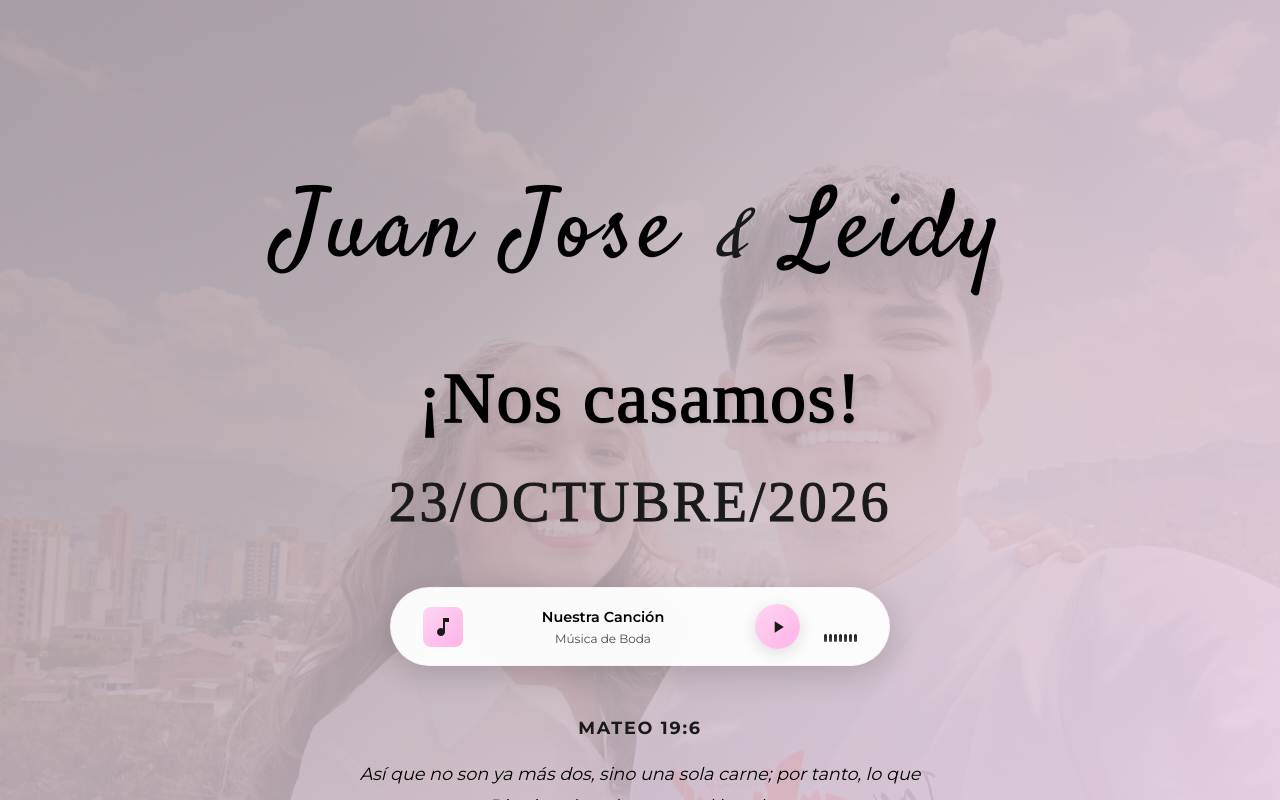
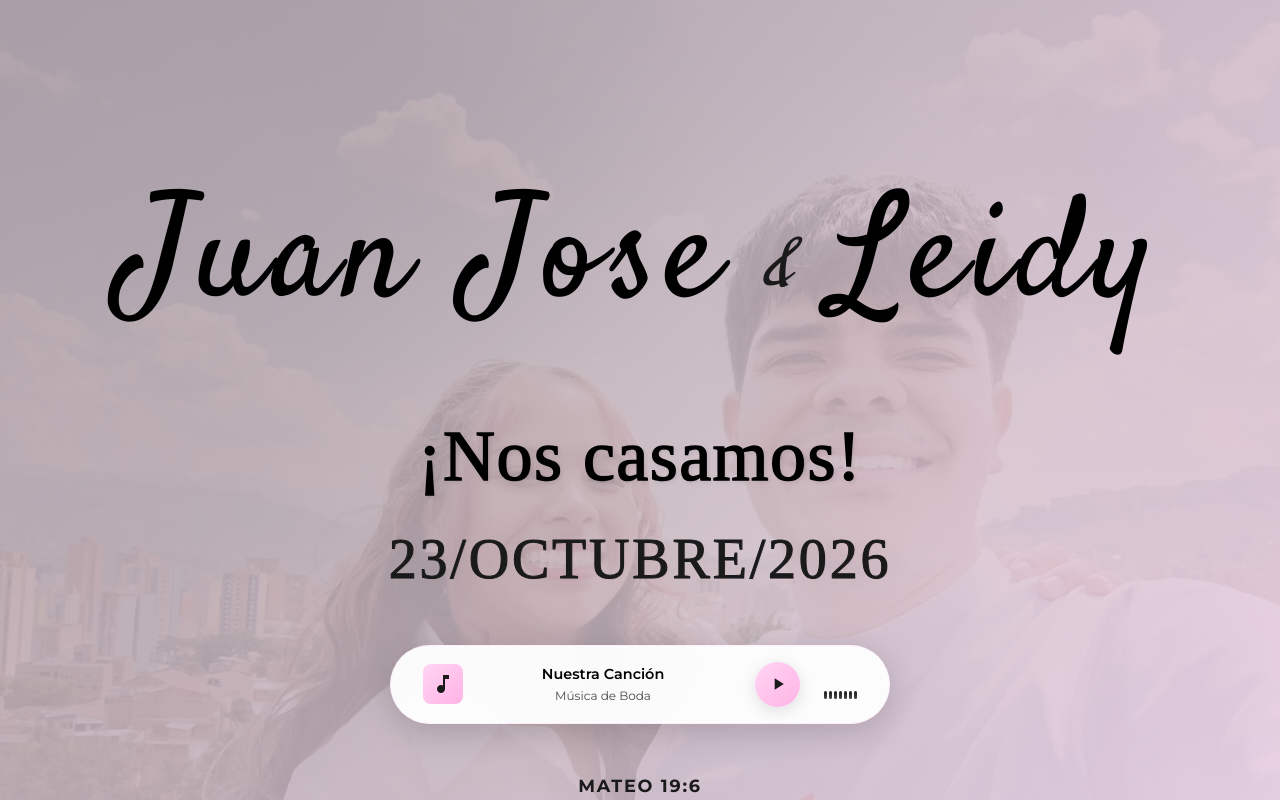
Before and after one commit to codejj26/invitacion_boda, a Next.js app: page / in a window 1280 px wide. Shown: the top 800 px of the page. Built offline with nearby package versions, Linux system fonts and the light colour scheme; a web font is replaced by a local one.

Commit message:
feat: add Hero component styling including layout, typography, and a scroll indicator animation.

```diff
--- a/styles/Hero.module.css
+++ b/styles/Hero.module.css
@@ -82,7 +82,7 @@
 
 .bride,
 .groom {
-    font-size: clamp(4rem, 10vw, 6rem);
+    font-size: clamp(60px, 20vw, 9rem);
     color: var(--text-dark);
     letter-spacing: 0.05em;
     font-family: 'Satisfy', cursive !important;
```
